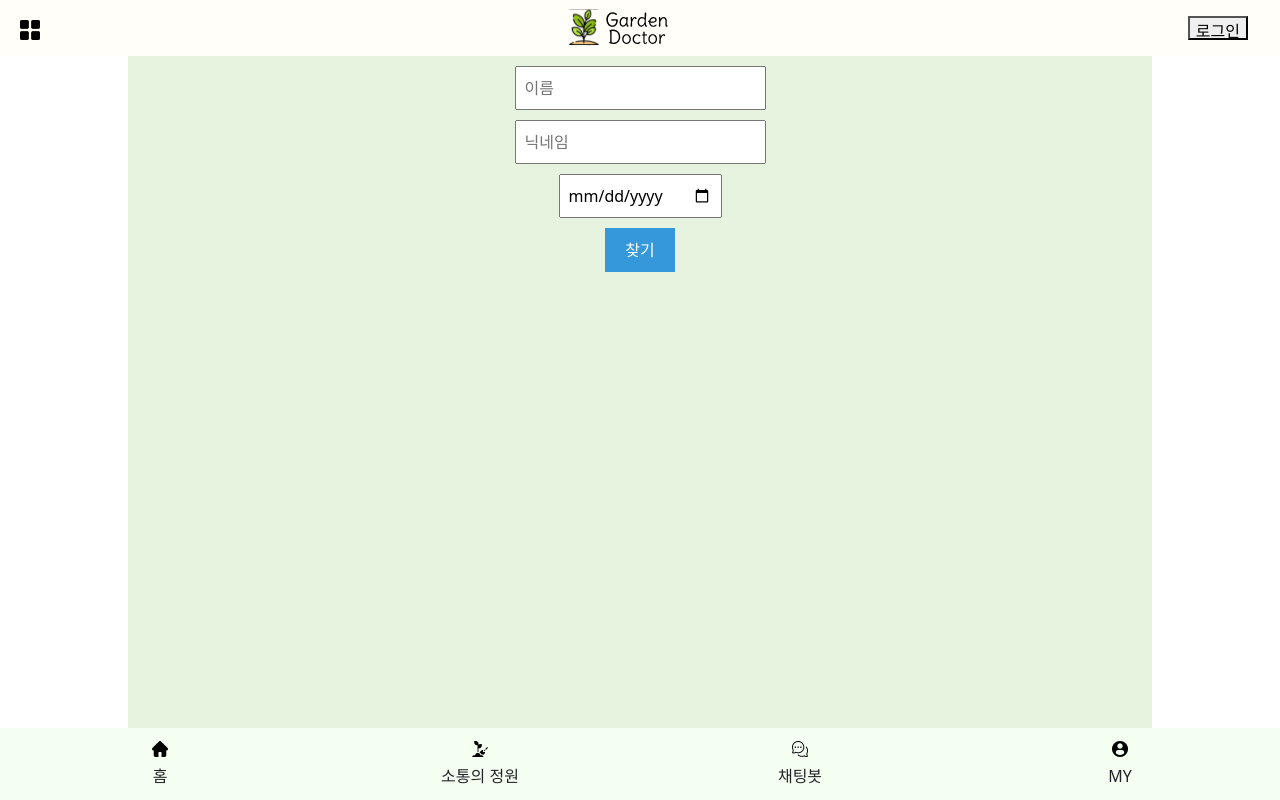
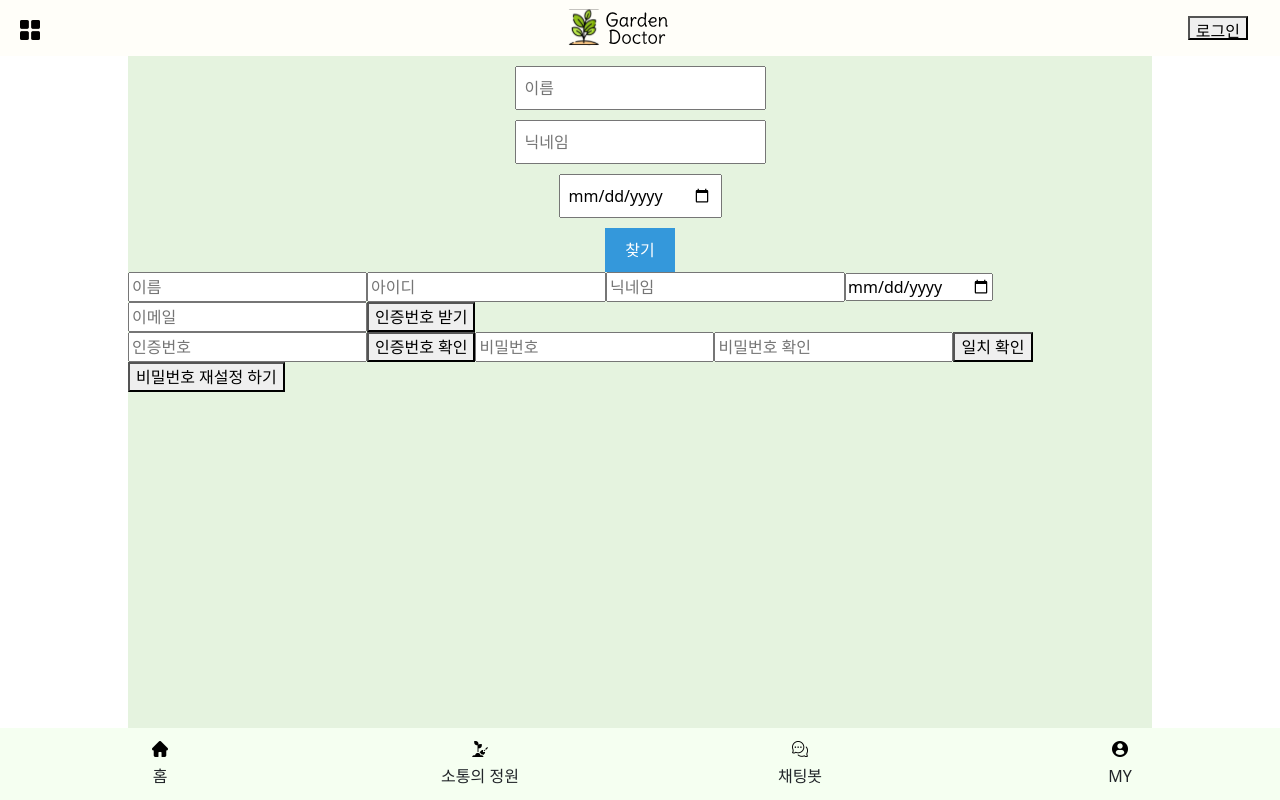
Before and after one commit to Garden-Doctor/GardenDoctor, a React (Create React App) app in the folder garden-doctor/: page /findIdPw in a window 1280 px wide. Built offline with nearby package versions, Linux system fonts and the light colour scheme; no server answers; a web font is replaced by a local one.

Commit message:
비밀번호 찾기(이메일인증까지)nodemailer

```diff
--- a/garden-doctor/package.json
+++ b/garden-doctor/package.json
@@ -10,6 +10,7 @@
     "axios": "^1.5.1",
     "bootstrap": "^5.3.2",
     "node-sass": "^8.0.0",
+    "nodemailer": "^6.9.7",
     "react": "^18.2.0",
     "react-bootstrap": "^2.9.1",
     "react-dom": "^18.2.0",
@@ -18,8 +19,8 @@
     "react-redux": "^8.1.3",
     "react-router-dom": "^6.16.0",
     "react-scripts": "5.0.1",
+    "react-spinners": "^0.13.8",
     "react-vertical-timeline-component": "^3.6.0",
-    "react-spinners": "^0.13.8",
     "redux": "^4.2.1",
     "styled-components": "^6.1.1",
     "web-vitals": "^2.1.4"
--- a/garden-doctor/src/components/signUp/FindMyyIdPw.js
+++ b/garden-doctor/src/components/signUp/FindMyyIdPw.js
@@ -8,6 +8,23 @@ const FindMyId = () => {
   const [birthdate, setBirthdate] = useState("");
   const [foundId, setFoundId] = useState("");
   const [error, setError] = useState(null);
+
+  const [pwName, setPwName] = useState("");
+  const [pwEmail, setPwEmail] = useState("");
+  const [pwId, setPwId] = useState("");
+  const [certificationNumber, setCertificationNumber] = useState("");
+  const [payLoad, setPayLoad] = useState("");
+  const [check, setCheck] = useState(null);
+  const [newPw, setNewPw] = useState("");
+  const [pwCheck, setPwCheck] = useState("");
+  const [passwordPlag, setPasswordPlag] = useState(null);
+  const [checkMessage, setCheckMessage] = useState("");
+  const [pwNickname, setPwNickname] = useState("");
+  const [pwBirthdate, setPwBirthdate] = useState("");
+  const [updateSuccess, setUpdateSuccess] = useState(null);
+  const [isAvailable, setIsIdAvailable] = useState(false);
+  const [checkMessageFindPw, setCheckMessageFindPw] = useState("");
+  const [sendMaileMessage, setSendMaileMessage] = useState("");
 
   const handleFindId = async () => {
     try {
@@ -27,8 +44,82 @@ const FindMyId = () => {
       setFoundId(""); // 에러가 발생했을 때는 찾은 아이디를 초기화
     }
   };
+  const sendEmail = async () => {
+    try {
+      const response = await axios.post(
+        "http://localhost:8000/sign/sendEmail",
+        {
+          pwEmail,
+        }
+      );
+      console.log("response", response);
+      setPayLoad(response.data.payload);
+      setSendMaileMessage("메일이 전송되었습니다.");
+    } catch (error) {
+      console.log(error);
+    }
+  };
+  const checkNumber = () => {
+    if (payLoad === certificationNumber) {
+      setCheck(true);
+    } else {
+      setCheck(false);
+    }
+  };
+  const pwCheckButton = () => {
+    if (newPw !== null) {
+      if (newPw === pwCheck) {
+        setCheckMessage("비밀번호가 일치합니다.");
+        setPasswordPlag(true);
+      } else {
+        setCheckMessage("비밀번호가 서로 다릅니다.");
+        setPasswordPlag(false);
+      }
+    } else if (newPw === null) {
+      setCheckMessage("비밀번호를 입력해주세요.");
+    }
+  };
+  const findPw = async () => {
+    if (
+      !pwName ||
+      !pwEmail ||
+      !pwId ||
+      !newPw ||
+      !pwCheck ||
+      !pwNickname ||
+      !pwBirthdate
+    ) {
+      setCheckMessageFindPw("모든 필드를 입력해주세요.");
+      return;
+    }
+
+    if (check == false || check == null) {
+      setCheckMessageFindPw("이메일 인증을 해주세요.");
+      return;
+    }
+    if (passwordPlag == false || passwordPlag == null) {
+      setCheckMessageFindPw("비밀번호 일치 확인을 해주세요.");
+      return;
+    }
+    try {
+      const response = await axios.post("http://localhost:8000/sign/findPw", {
+        pwName,
+        pwId,
+        pwNickname,
+        pwBirthdate,
+        newPw,
+      });
+      console.log("response", response);
+      setUpdateSuccess(true);
+    } catch (error) {
+      console.log("error", error);
+      setUpdateSuccess(false);
+    }
+    console.log("updateSuccess", updateSuccess);
+  };
 
   return (
+    <div>
       <div className="findMyId">
         <input
           type="text"
@@ -52,6 +143,75 @@ const FindMyId = () => {
         {foundId && <p>찾은 아이디: {foundId}</p>}
         {error && <p style={{ color: "red" }}>{error}</p>}
       </div>
+      <div className="findMyPw">
+        <input
+          type="text"
+          placeholder="이름"
+          value={pwName}
+          onChange={(e) => setPwName(e.target.value)}
+        />
+        <input
+          type="text"
+          placeholder="아이디"
+          value={pwId}
+          onChange={(e) => setPwId(e.target.value)}
+        />
+        <input
+          type="text"
+          placeholder="닉네임"
+          value={pwNickname}
+          onChange={(e) => setPwNickname(e.target.value)}
+        />
+        <input
+          type="date"
+          placeholder="생년월일"
+          value={pwBirthdate}
+          onChange={(e) => setPwBirthdate(e.target.value)}
+        />
+        <input
+          type="text"
+          placeholder="이메일"
+          value={pwEmail}
+          onChange={(e) => setPwEmail(e.target.value)}
+        />
+        <button onClick={sendEmail}>인증번호 받기</button>
+        <div>{sendMaileMessage}</div>
+        <input
+          type="text"
+          placeholder="인증번호"
+          value={certificationNumber}
+          onChange={(e) => setCertificationNumber(e.target.value)}
+        />
+        <button onClick={checkNumber}>인증번호 확인</button>
+        {check === true && <div>인증 성공 </div>}
+        {check === false && <div>인증 실패 </div>}
+        <input
+          type="password"
+          placeholder="비밀번호"
+          className="signup_pw_input"
+          value={newPw}
+          onChange={(e) => {
+            setNewPw(e.target.value);
+          }}
+        />
+        <input
+          type="password"
+          placeholder="비밀번호 확인"
+          className="signup_pwcheck_input"
+          value={pwCheck}
+          onChange={(e) => {
+            setPwCheck(e.target.value);
+          }}
+        />
+        <button className="check_button" type="button" onClick={pwCheckButton}>
+          일치 확인
+        </button>
+        <button onClick={findPw}>비밀번호 재설정 하기</button>
+        <div>{checkMessageFindPw}</div>
+        {updateSuccess === true && <div>비밀번호 재설정 성공</div>}
+        {updateSuccess === false && <div>재설정 실패</div>}
+      </div>
+    </div>
   );
 };
 
```
Also changed, not shown: 1 other file (tests, documents, lock files or other folders). Lines whose indentation alone changed are shown as unchanged.
